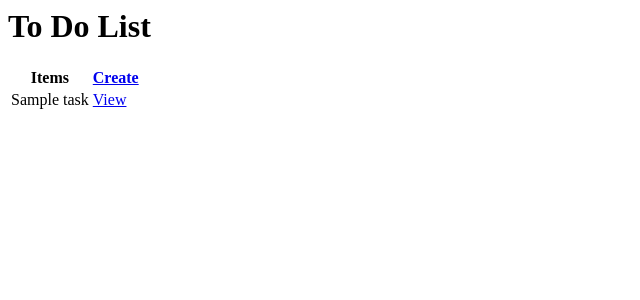
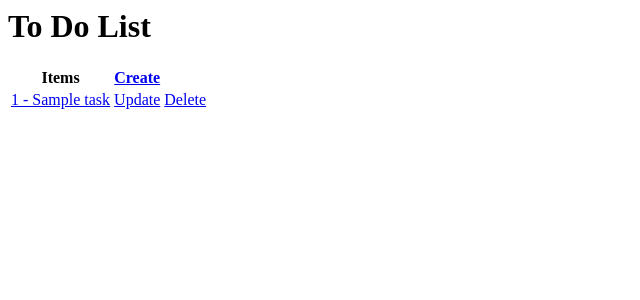
Before and after one commit to theonekrest/todo_list, a Django app: page / in a window 1280 px wide. Shown: the top 300 px of the page, without its empty margins (0-640 px from the left). Run offline with Django 4.2, Linux system fonts and the light colour scheme; tables that the repository leaves empty hold one stand-in row (values such as "Sample post").

Commit message:
Added UpdateView & DeleteView

```diff
--- a/base/templates/base/task_list.html
+++ b/base/templates/base/task_list.html
@@ -7,8 +7,11 @@
   </tr>
   {% for task in tasks %}
   <tr>
-    <td>{{task.title}}</td>
-    <td><a href="{% url 'task-detail' task.id %}">View</a></td>
+    <td>
+      <a href="{% url 'task-detail' task.id %}">{{task.id}} - {{task.title}}</a>
+    </td>
+    <td><a href="{% url 'task-update' task.id %}">Update</a></td>
+    <td><a href="{% url 'task-delete' task.id %}">Delete</a></td>
   </tr>
   {% empty %}
   <h2>No items in the list</h2>
--- a/base/urls.py
+++ b/base/urls.py
@@ -1,8 +1,10 @@
 from django.urls import path
-from .views import TaskList, TaskDetail, TaskCreate
+from .views import TaskList, TaskDetail, TaskCreate, TaskUpdate, TaskDelete
 
 urlpatterns = [
     path('', TaskList.as_view(), name = 'task'),
     path('task/<int:pk>/', TaskDetail.as_view(), name = 'task-detail'),
-    path('create/', TaskCreate.as_view(), name = 'task-create')
+    path('create/', TaskCreate.as_view(), name = 'task-create'),
+    path('update/<int:pk>/', TaskUpdate.as_view(), name = 'task-update'),
+    path('delete/<int:pk>', TaskDelete.as_view(), name= 'task-delete')
 ]
--- a/base/views.py
+++ b/base/views.py
@@ -1,7 +1,7 @@
 from django.shortcuts import render
 from django.views.generic.list import ListView
 from django.views.generic.detail import DetailView
-from django.views.generic.edit import CreateView
+from django.views.generic.edit import CreateView, UpdateView, DeleteView
 
 from django.urls import reverse_lazy
 from .models import Task
@@ -20,3 +20,14 @@ class TaskCreate(CreateView):
     model = Task
     fields = "__all__"
     success_url = reverse_lazy('task')
+
+class TaskUpdate(UpdateView):
+    model = Task
+    fields = "__all__"
+    success_url = reverse_lazy('task')
+
+class TaskDelete(DeleteView):
+    model = Task
+    context_object_name = 'task'
+    template_name = 'base/task_delete.html'
+    success_url = reverse_lazy('task')
```
Also changed, not shown: base/templates/base/task_delete.html (added, +8 -0 lines).
